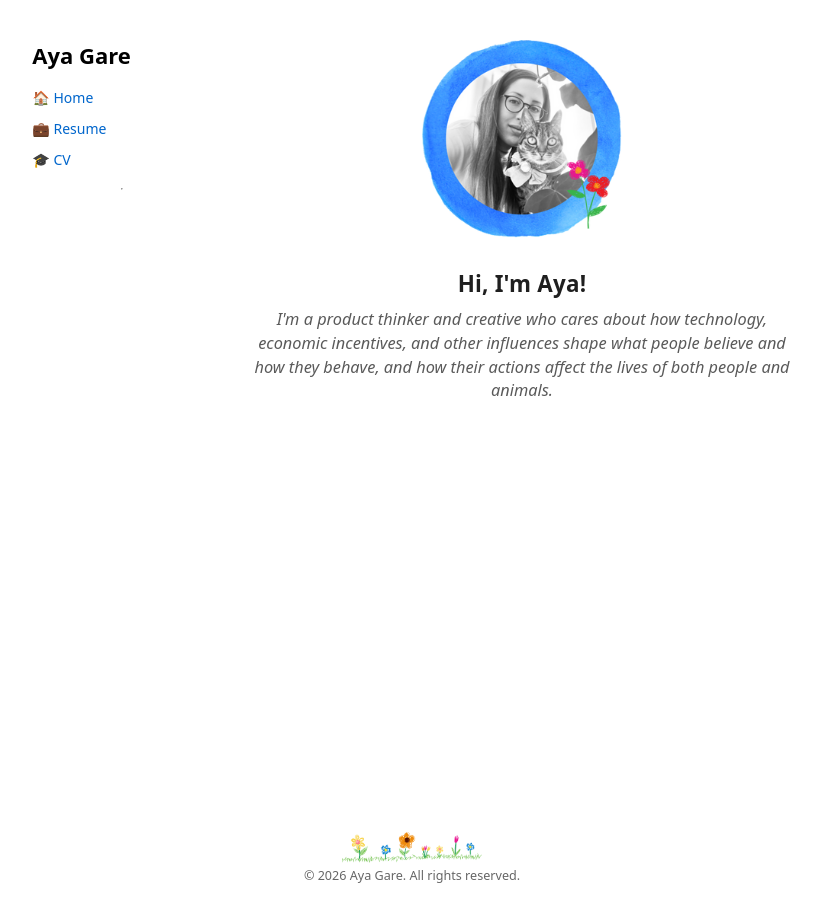
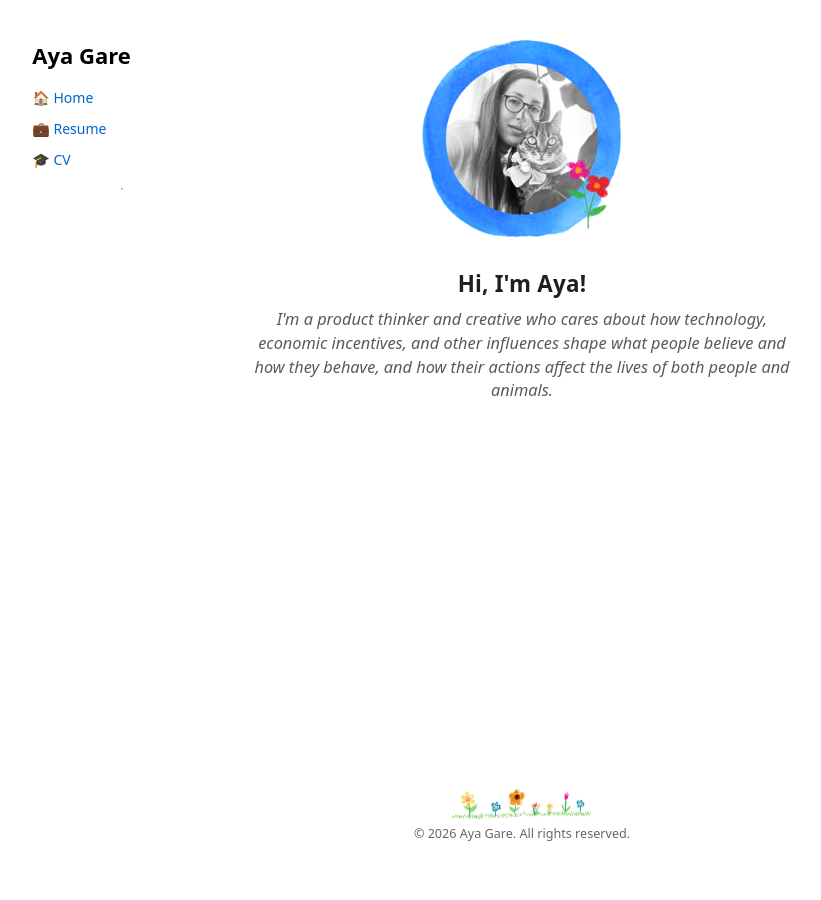
Before and after one commit to luxinflore/luxinflore.github.io, a Jekyll site: the page built from index.md, in a window 1280 px wide. Shown: the whole page, without its empty margins (228-1049 px from the left). Built offline with Jekyll 4.4.1, drawn with Linux system fonts in a browser that asks for light colours.

Commit message:
Center the copyright line with the page content.
Co-authored-by: Cursor <cursoragent@cursor.com>

```diff
--- a/_layouts/default.html
+++ b/_layouts/default.html
@@ -30,7 +30,7 @@
     <link rel="icon" href="{{ '/assets/images/profile.png' | relative_url }}" />
 
     <!-- Link to main stylesheet with cache-buster to force fresh CSS -->
-    <link rel="stylesheet" href="{{ '/style.css?v=42' | relative_url }}" />
+    <link rel="stylesheet" href="{{ '/style.css?v=43' | relative_url }}" />
 
     <!-- Load custom script without blocking page rendering -->
     <script src="{{ '/script.js?v=3' | relative_url }}" defer></script>
@@ -38,7 +38,10 @@
   <body class="{{ page.class | default: '' }}">
     <div class="container">
       {% include nav.html %}
-      <div class="main">{{ content }}</div>
+      <div class="main">
+        {{ content }}
+        {% include footer.html %}
+      </div>
     </div>
 
     <script>
@@ -74,6 +77,5 @@
       });
     </script>
 
-    {% include footer.html %}
   </body>
 </html>
--- a/style.css
+++ b/style.css
@@ -72,6 +72,8 @@ p {
   max-width: 700px;
   min-width: 0;
   line-height: 1.6;
+  display: flex;
+  flex-direction: column;
 }
 
 @media screen and (max-width: 768px) {
@@ -897,6 +899,9 @@ body {
   padding: 0.5em 0 1.25em;
   font-size: 0.9em;
   color: #666;
+  margin-top: auto;
+  align-self: stretch;
+  width: 100%;
 }
 
 .site-footer p {
```
